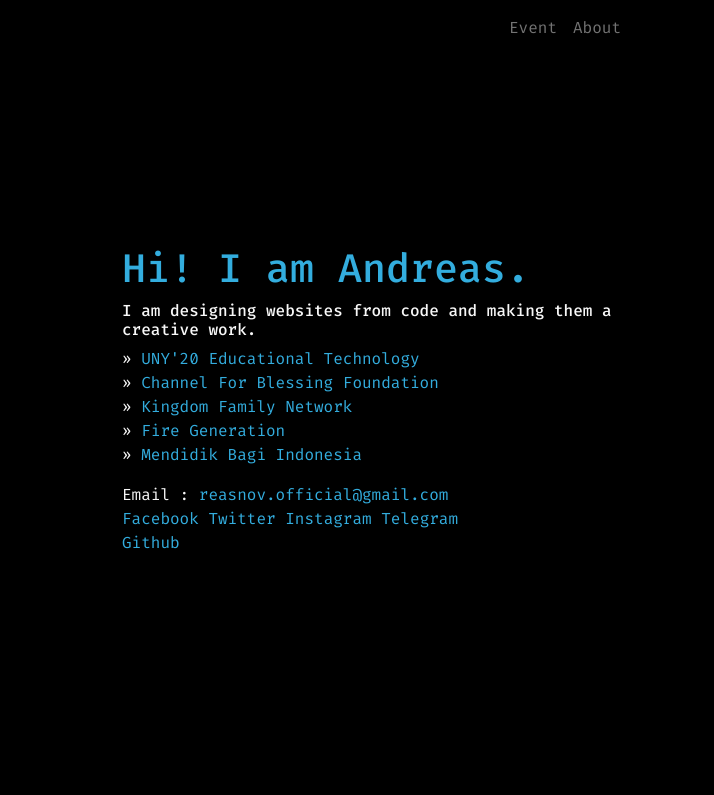
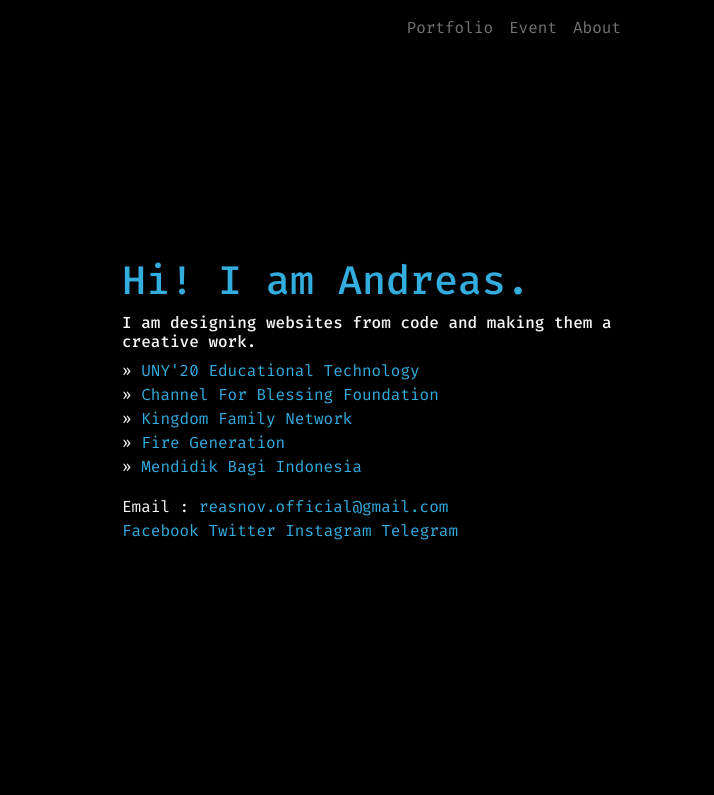
Before and after one commit to reasnovynt/reasnovynt.github.io, a website: page index.html in a window 1280 px wide. Shown: the top 795 px of the page, 566-1280 px from the left. Drawn offline with nearby package versions, Linux system fonts and the light colour scheme.

Commit message:
Upgrading pages

```diff
--- a/index.html
+++ b/index.html
@@ -27,6 +27,9 @@
 
       <div class="collapse navbar-collapse" id="navbarSupportedContent">
         <ul class="navbar-nav ml-auto">
+          <li class="nav-item">
+            <a class="nav-link" href="https://github.com/reasnovynt">Portfolio</a>
+          </li>
           <li class="nav-item">
             <a class="nav-link" href="">Event</a>
           </li>
@@ -63,7 +66,6 @@
             <a href="https://twitter.com/reasnovynt">Twitter</a>
             <a href="https://instagram.com/reasnovynt">Instagram</a>
             <a href="https://t.me/reasnovynt">Telegram</a> <br>
-            <a href="https://github.com/reasnovynt">Github</a> <br>
           </div>
         </div>
       </div>
```
